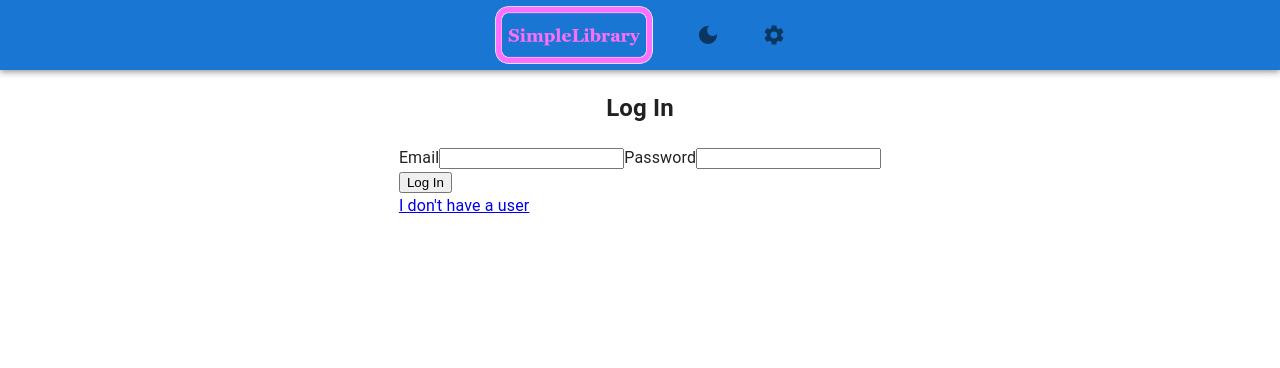
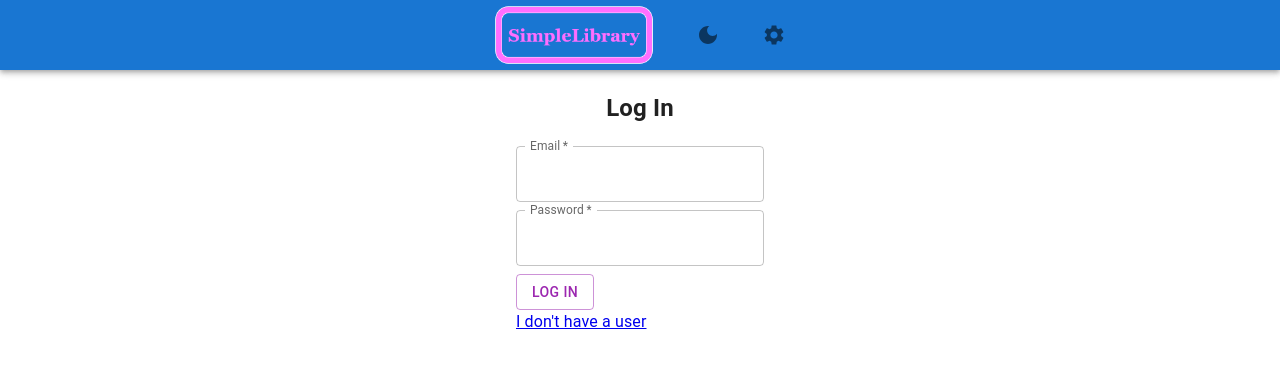
Before and after one commit to maritmoe/SimpleLibraryFrontend, a React (Vite) app in the folder LibraryFrontend/: page /login in a window 1280 px wide. Shown: the top 368 px of the page. Built offline with nearby package versions, Linux system fonts and the light colour scheme.

Commit message:
Styling login page

```diff
--- a/LibraryFrontend/src/components/ContentView/LogIn/LogIn.jsx
+++ b/LibraryFrontend/src/components/ContentView/LogIn/LogIn.jsx
@@ -1,6 +1,7 @@
 import { useState, useContext } from "react";
 import { Link } from "react-router-dom";
 import { AuthContext } from "../../../App";
+import { Box, Button, Stack, TextField, Tooltip } from "@mui/material";
 
 function LogIn() {
   const { login } = useContext(AuthContext);
@@ -38,27 +39,47 @@ function LogIn() {
     <div>
       <h2>Log In</h2>
       {invalid && <span>Either the email or the password was incorrect</span>}
-      <form onSubmit={handleSubmit}>
-        <div>
-          <label>Email</label>
-          <input
+      <Stack
+        component="form"
+        sx={{
+          "& .MuiTextField-root": { mb: 1 },
+        }}
+        autoComplete="off"
+        onSubmit={handleSubmit}
+      >
+        <TextField
+          label="Email"
+          name="email"
           type="email"
-            name="email"
+          InputLabelProps={{
+            shrink: true,
+          }}
           required
           onChange={handleChange}
           value={loginDetails.email}
         />
-          <label>Password</label>
-          <input
+        <TextField
+          label="Password"
+          name="password"
           type="password"
-            name="password"
+          InputLabelProps={{
+            shrink: true,
+          }}
           required
           onChange={handleChange}
           value={loginDetails.password}
         />
-        </div>
-        <button type="submit">Log In</button>
-      </form>
+        <Box>
+          <Tooltip
+            title={`Log in to user with email: ${loginDetails.email}`}
+            placement="right"
+          >
+            <Button variant="outlined" color="secondary" type="submit">
+              Log In
+            </Button>
+          </Tooltip>
+        </Box>
+      </Stack>
       <Link to="/register">I don&apos;t have a user</Link>
     </div>
   );
```
Lines whose indentation alone changed are shown as unchanged.
